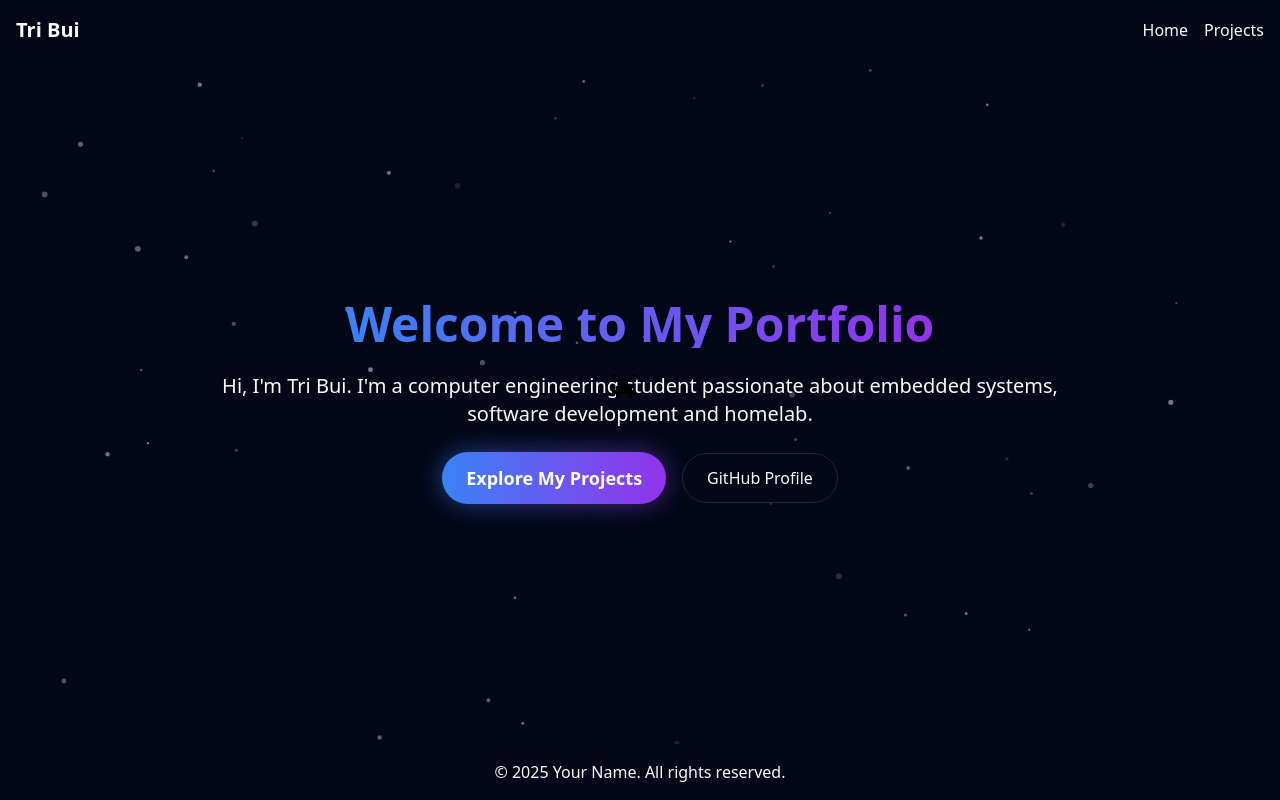
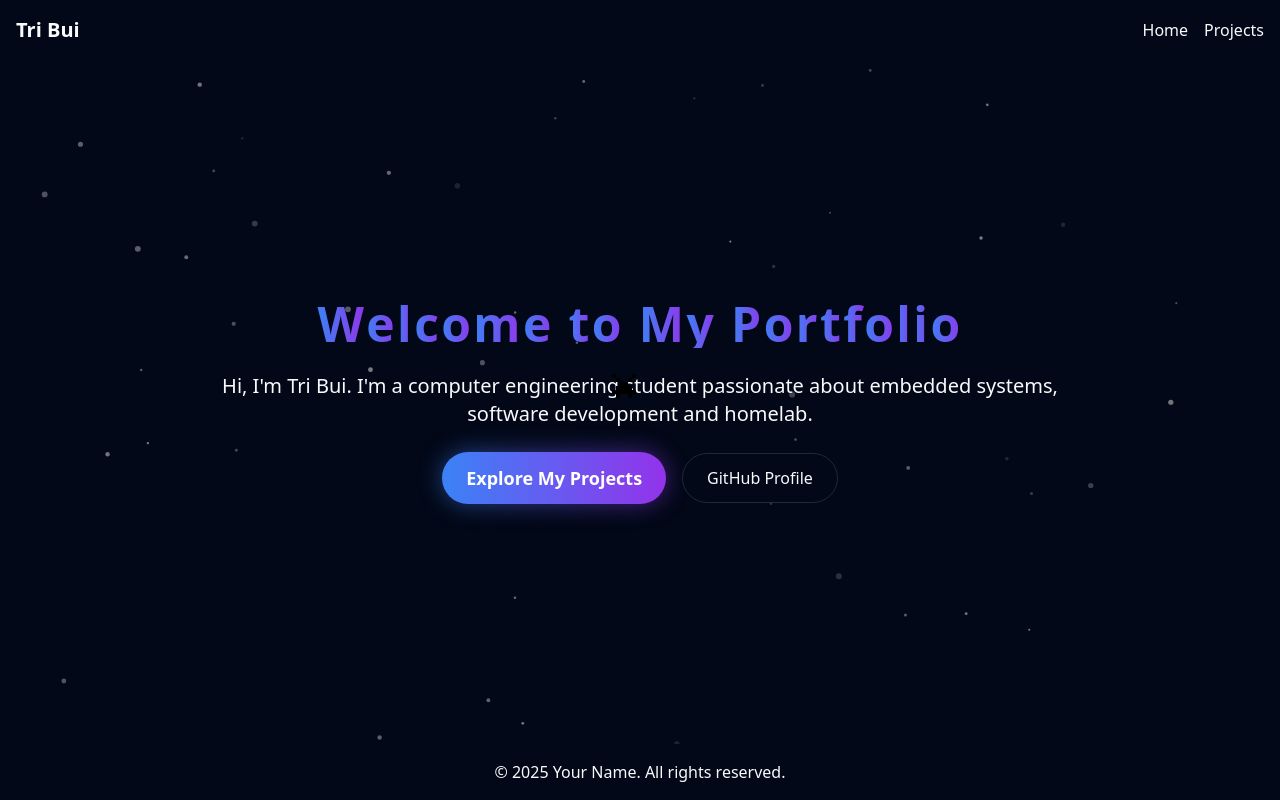
Before and after one commit to tribui1912/personal-website, a Next.js app: page / in a window 1280 px wide. Built offline with nearby package versions, Linux system fonts and the light colour scheme.

Commit message:
fix animation

```diff
--- a/app/globals.css
+++ b/app/globals.css
@@ -47,6 +47,7 @@
     background-clip: text;
     color: transparent;
     display: inline-block;
+    letter-spacing: 0.05em;
   }
 
   .glow {
--- a/app/page.tsx
+++ b/app/page.tsx
@@ -9,6 +9,27 @@ import AnimatedRobot from "@/components/AnimatedRobot"
 
 export default function Home() {
   const title = "Welcome to My Portfolio"
+
+  const titleVariants = {
+    hidden: { opacity: 0, y: -50 },
+    visible: {
+      opacity: 1,
+      y: 0,
+      transition: {
+        duration: 0.5,
+        staggerChildren: 0.1,
+      },
+    },
+  }
+
+  const letterVariants = {
+    hidden: { opacity: 0, y: 50 },
+    visible: {
+      opacity: 1,
+      y: 0,
+      transition: { duration: 0.5 },
+    },
+  }
 
   return (
     <div className="relative w-full h-full flex items-center justify-center px-4">
@@ -22,14 +43,29 @@ export default function Home() {
       <AnimatedRobot />
 
       <div className="z-10 text-center space-y-4 md:space-y-6 max-w-4xl mx-auto">
-        <motion.h1
-          className="text-3xl md:text-5xl font-bold"
-          initial={{ opacity: 0, y: -50 }}
-          animate={{ opacity: 1, y: 0 }}
-          transition={{ duration: 0.5 }}
-        >
-          <span className="gradient-text">{title}</span>
-        </motion.h1>
+        <div className="text-3xl md:text-5xl font-bold relative">
+          <motion.div initial="hidden" animate="visible" variants={titleVariants}>
+            {title.split("").map((char, index) => (
+              <motion.span
+                key={index}
+                variants={letterVariants}
+                className="gradient-text inline-block cursor-default"
+                whileHover={{
+                  y: -10,
+                  scale: 1.2,
+                  transition: {
+                    type: "spring",
+                    stiffness: 500,
+                    damping: 10,
+                    mass: 0.8,
+                  },
+                }}
+              >
+                {char === " " ? "\u00A0" : char}
+              </motion.span>
+            ))}
+          </motion.div>
+        </div>
         <motion.p
           className="text-lg md:text-xl"
           initial={{ opacity: 0 }}
```
